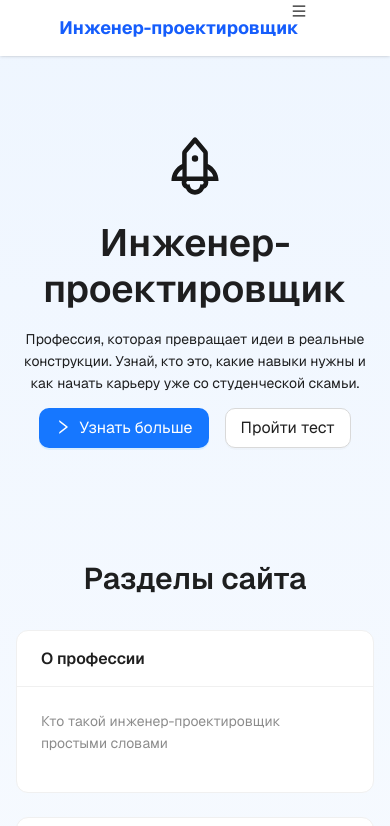
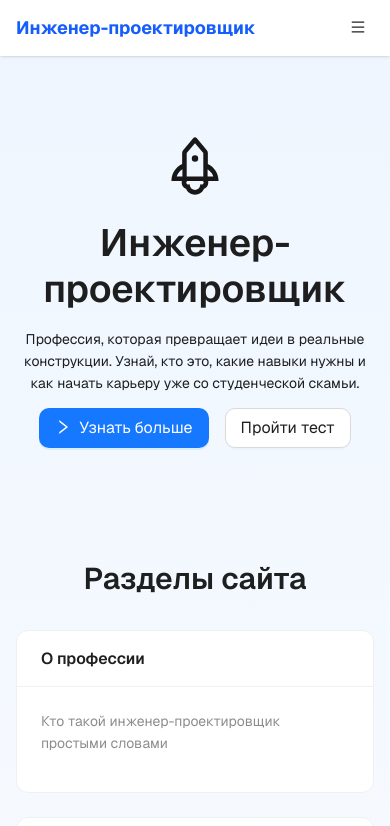
Before and after one commit to 37Bantik/radiohats, a Next.js app: page / in a window 390 px wide. Shown: the top 826 px of the page. Built offline with nearby package versions, Linux system fonts and the light colour scheme.

Commit message:
Fix-hamburger-alignment

```diff
--- a/src/components/layout/Header.tsx
+++ b/src/components/layout/Header.tsx
@@ -67,8 +67,8 @@
 
   return (
     <header className="sticky top-0 z-50 bg-white shadow-sm">
-      {/* Top row: title centered, hamburger on mobile */}
-      <div className="relative mx-auto flex max-w-6xl items-center justify-center px-4 py-3 md:justify-between">
+      {/* Top row: title + hamburger */}
+      <div className="mx-auto flex max-w-6xl items-center justify-between px-4 py-3">
         <Link
           href="/"
           className="text-lg font-bold text-blue-600 md:text-xl"
@@ -76,11 +76,10 @@
           Инженер-проектировщик
         </Link>
 
-        {/* Mobile hamburger — absolute right */}
         <Button
           type="text"
-          icon={<MenuOutlined />}
-          className="absolute right-4 top-1/2 -translate-y-1/2 md:hidden"
+          icon={<MenuOutlined className="text-xl" />}
+          className="md:hidden"
           onClick={() => setDrawerOpen(true)}
         />
       </div>
```
